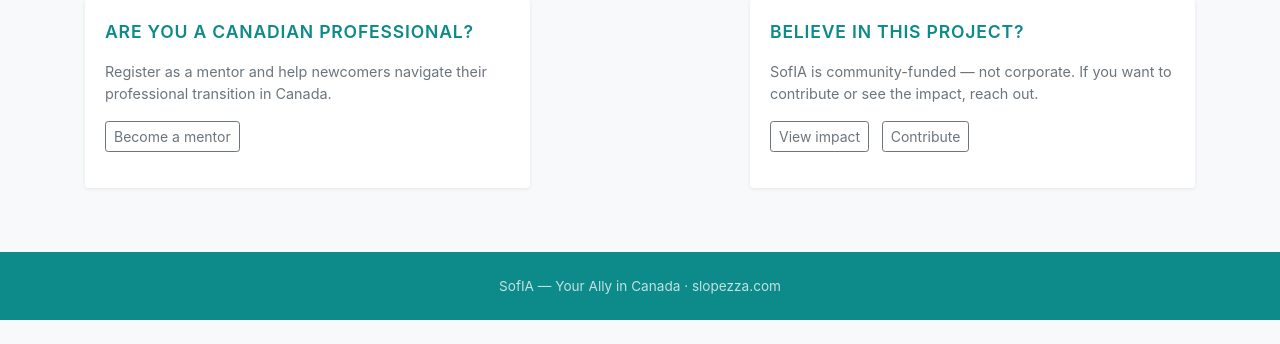
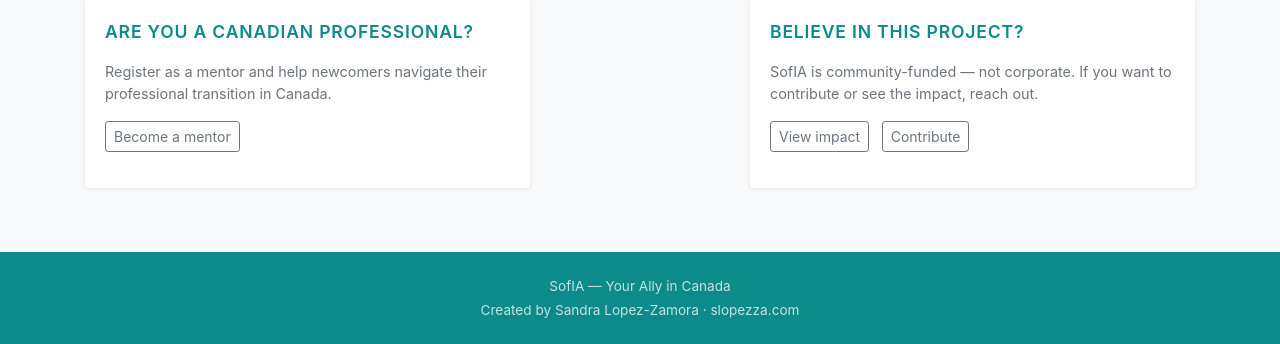
Before and after one commit to smlopezza/sofia-canada, a FastAPI app: page / in a window 1280 px wide. Shown: the part 1489-1833 px from the top of the page. Before the commit the page ends 1809 px from the top, so only its background shows below. Run offline with FastAPI, Linux system fonts and the light colour scheme; some libraries are stand-ins or nearby versions.

Commit message:
Add 'Created by Sandra Lopez-Zamora' attribution to base footer

```diff
--- a/app/templates/base.html
+++ b/app/templates/base.html
@@ -32,10 +32,8 @@
 {% block footer %}
 <div class="sofia-footer">
   <div class="container text-center">
-    <p class="mb-0">
-      SofIA — {% if lang == 'es' %}Tu aliada en Canadá{% else %}Your Ally in Canada{% endif %} ·
-      <a href="https://www.slopezza.com" target="_blank" class="footer-link">slopezza.com</a>
-    </p>
+    <p class="mb-0">SofIA — {% if lang == 'es' %}Tu aliada en Canadá{% else %}Your Ally in Canada{% endif %}</p>
+    <p class="mb-0 mt-1">Created by Sandra Lopez-Zamora · <a href="https://www.slopezza.com" target="_blank" class="footer-link">slopezza.com</a></p>
   </div>
 </div>
 {% endblock %}
```
Also changed, not shown: app/clients/firestore_client.py (+4 -3 lines).
